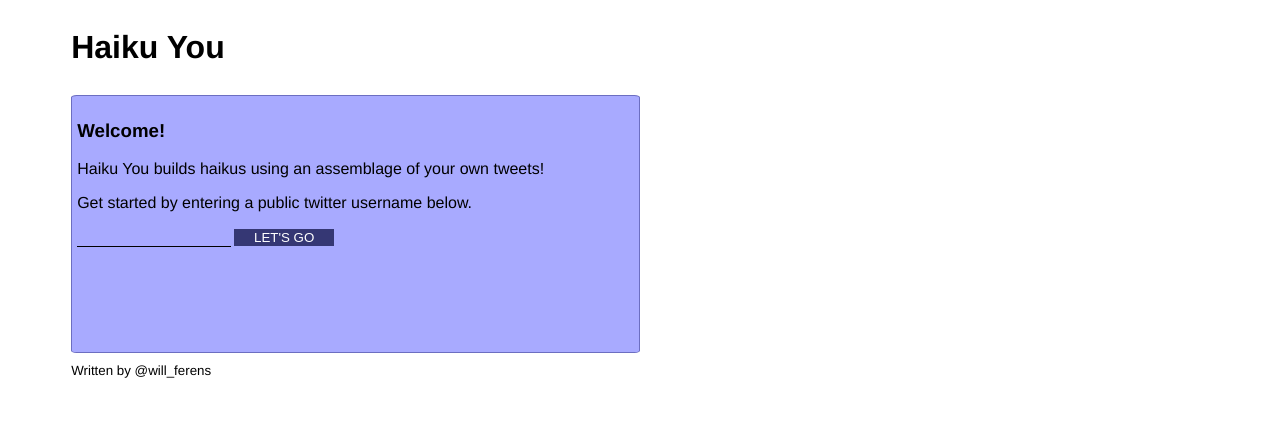
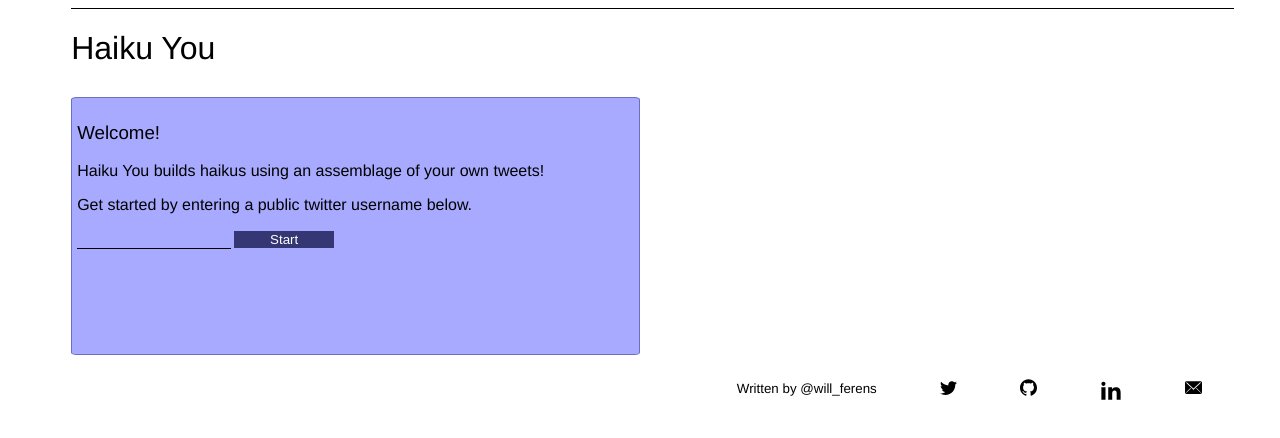
Before and after one commit to will-ferens/haiku-you, a React (Create React App) app in the folder app/: page / in a window 1280 px wide. Shown: the top 438 px of the page. Built offline with nearby package versions, Linux system fonts and the light colour scheme.

Commit message:
added animations, changed component layout, added footer meat, finalized styles, launching

```diff
--- /dev/null
+++ b/app/src/Constants.js
@@ -0,0 +1,7 @@
+export const ICONS = {
+    'TWITTER': 'M1024 226.4c-37.6 16.8-78.2 28-120.6 33 43.4-26 76.6-67.2 92.4-116.2-40.6 24-85.6 41.6-133.4 51-38.4-40.8-93-66.2-153.4-66.2-116 0-210 94-210 210 0 16.4 1.8 32.4 5.4 47.8-174.6-8.8-329.4-92.4-433-219.6-18 31-28.4 67.2-28.4 105.6 0 72.8 37 137.2 93.4 174.8-34.4-1-66.8-10.6-95.2-26.2 0 0.8 0 1.8 0 2.6 0 101.8 72.4 186.8 168.6 206-17.6 4.8-36.2 7.4-55.4 7.4-13.6 0-26.6-1.4-39.6-3.8 26.8 83.4 104.4 144.2 196.2 146-72 56.4-162.4 90-261 90-17 0-33.6-1-50.2-3 93.2 59.8 203.6 94.4 322.2 94.4 386.4 0 597.8-320.2 597.8-597.8 0-9.2-0.2-18.2-0.6-27.2 41-29.4 76.6-66.4 104.8-108.6z',
+    'LINKEDIN': 'M384 384h177.106v90.782h2.532c24.64-44.194 84.958-90.782 174.842-90.782 186.946 0 221.52 116.376 221.52 267.734v308.266h-184.61v-273.278c0-65.184-1.334-149.026-96.028-149.026-96.148 0-110.82 70.986-110.82 144.292v278.012h-184.542v-576z M64 384h192v576h-192v-576z M256 224c0 53.019-42.981 96-96 96s-96-42.981-96-96c0-53.019 42.981-96 96-96s96 42.981 96 96z',
+    'GITHUB': 'M512.008 12.642c-282.738 0-512.008 229.218-512.008 511.998 0 226.214 146.704 418.132 350.136 485.836 25.586 4.738 34.992-11.11 34.992-24.632 0-12.204-0.48-52.542-0.696-95.324-142.448 30.976-172.504-60.41-172.504-60.41-23.282-59.176-56.848-74.916-56.848-74.916-46.452-31.778 3.51-31.124 3.51-31.124 51.4 3.61 78.476 52.766 78.476 52.766 45.672 78.27 119.776 55.64 149.004 42.558 4.588-33.086 17.852-55.68 32.506-68.464-113.73-12.942-233.276-56.85-233.276-253.032 0-55.898 20.004-101.574 52.76-137.428-5.316-12.9-22.854-64.972 4.952-135.5 0 0 43.006-13.752 140.84 52.49 40.836-11.348 84.636-17.036 128.154-17.234 43.502 0.198 87.336 5.886 128.256 17.234 97.734-66.244 140.656-52.49 140.656-52.49 27.872 70.528 10.35 122.6 5.036 135.5 32.82 35.856 52.694 81.532 52.694 137.428 0 196.654-119.778 239.95-233.79 252.624 18.364 15.89 34.724 47.046 34.724 94.812 0 68.508-0.596 123.644-0.596 140.508 0 13.628 9.222 29.594 35.172 24.566 203.322-67.776 349.842-259.626 349.842-485.768 0-282.78-229.234-511.998-511.992-511.998z',
+    'EMAIL': 'M928 128h-832c-53.024 0-96 42.976-96 96v576c0 52.992 42.976 96 96 96h832c53.024 0 96-43.008 96-96v-576c0-53.024-42.976-96-96-96zM87.712 831.68l-23.392-23.424 263.968-263.936 23.392 23.424-263.968 263.936zM936.288 831.68l-263.968-263.936 23.392-23.424 263.968 263.936-23.392 23.424zM544 618.4v21.6h-64v-21.6l-415.904-385.6 40.704-40.704 407.2 377.536 407.2-377.536 40.704 40.704-415.904 385.6z'
+
+}
--- a/app/src/components/Footer.js
+++ b/app/src/components/Footer.js
@@ -1,9 +1,38 @@
 import React from 'react'
-
+import {ICONS} from '../Constants'
 const Footer = () => {
     return (
         <footer>
-            <small>Written by @will_ferens</small>
+
+            <ul className="links" >
+                <li> <small>Written by @will_ferens</small></li>
+                <li className="nav-item">
+                    <a href="https://twitter.com/will_ferens" target="_blank">
+                    <svg width="17" height="17" viewBox="0 0 1024 1024" >
+                        <path d={ICONS.TWITTER}></path>
+                    </svg>
+                    </a>
+                </li>
+                <li className="nav-item">
+                    <a href="https://github.com/will-ferens" target="_blank"><svg width="17" height="17" viewBox="0 0 1024 1024">
+                    <path d={ICONS.GITHUB}></path>
+                    </svg></a>
+                </li>
+                <li className="nav-item">
+                    <a href="https://www.linkedin.com/in/will-ferens/" target="_blank">
+                    <svg width="22" height="22" viewBox="0 0 1024 1024">
+                        <path d={ICONS.LINKEDIN}></path>
+                    </svg>
+                    </a>
+                </li>
+                <li className="nav-item">
+                    <a href="mailto:will.ferens@gmail.com">
+                    <svg width="17" height="17" viewBox="0 0 1024 1024">
+                        <path d={ICONS.EMAIL}></path>
+                    </svg>
+                    </a>
+                </li>
+            </ul>
         </footer>
     )
 }
--- a/app/src/components/Happy.js
+++ b/app/src/components/Happy.js
@@ -1,9 +1,8 @@
 import React from 'react'
-import { Transition, CSSTransition, TransitionGroup } from 'react-transition-group'
 
 const Welcome = () => {
     return (
-        <div className="instructions">
+        <div className="enter">
             <h3>Happy Haiku!</h3>
             <p>Refresh the page to see your tweet live on the stream at @haiku_you19</p>
             <p>Follow and share your beautiful work!</p>
--- a/app/src/components/Input.js
+++ b/app/src/components/Input.js
@@ -140,7 +140,7 @@ class Input extends Component {
 
         return (
         <section className="main">
-            <section className="user-side">
+            <section className="user-side" className="enter">
                 <Instructions render={this.state.renderInstructions} />
                 <div className="input">
                     <form ref={(input) => this.userForm = input}
@@ -150,11 +150,12 @@ class Input extends Component {
                         type="text" htmlFor="username"
                         name="username" id="username" />
                         <button
-                        type="submit" id="submit-button" >LET'S GO</button>
+                        type="submit" id="submit-button" className="enter">Start</button>
                     </form>
                     {this.errorHandle(this.state.error)}
                 </div>
-                    <Output passRenderInstructions={this.passRenderInstructions}
+                    <Output
+                    passRenderInstructions={this.passRenderInstructions}
                     haiku={this.state.haiku}
                     visible={this.state.visibleHaiku} />
             </section>
--- a/app/src/components/Instructions.js
+++ b/app/src/components/Instructions.js
@@ -1,11 +1,12 @@
-import React, { Component } from 'react'
+import React from 'react'
+
 import Welcome from './Welcome'
 import Perfect from './Perfect'
 import Happy from './Happy'
-class Instructions extends Component {
 
-    renderInstructions(instructionNumber) {
-        switch(instructionNumber) {
+const Instructions = ({render}) => {
+
+        switch(render) {
             case 1:
                 return <Welcome />
             case 2:
@@ -15,39 +16,12 @@ class Instructions extends Component {
             default:
                 return <div/>
         }
-    }
-    render () {
+
         return (
             <div>
-            {this.renderInstructions(this.props.render)}
+                {this.renderInstructions(this.props.render)}
             </div>
         )
-
-    }
-
-    // renderInit() {
-    //     return (
-
-    //     )
-    // }
-    // renderSecond(){
-    //     return (
-    //     <div className="instructions">
-    //         <h3>I'm not perfect!</h3>
-    //         <p>Sometimes I'll grab a tweet without enough syllables, and other times I miscount.</p>
-    //         <p>Help out by editing your poem! Or is it already perfect? Hit tweet!</p>
-    //     </div>
-    //     )
-    // }
-    // renderThird(){
-    //     return (
-    //     <div className="instructions">
-    //         <h3>Happy Haiku!</h3>
-    //         <p>Refresh the page to see your tweet live on the stream at @haiku_you19</p>
-    //         <p>Follow and share your beautiful work!</p>
-    //     </div>
-    //     )
-    // }
 }
 
 export default Instructions
--- a/app/src/components/Perfect.js
+++ b/app/src/components/Perfect.js
@@ -1,9 +1,8 @@
 import React from 'react'
-import { TransitionGroup } from 'react-transition-group'
 
 const Perfect = () => {
     return (
-            <div className="instructions">
+            <div className="enter">
             <h3>I'm not perfect!</h3>
             <p>Sometimes I'll grab a tweet without enough syllables, and other times I miscount.</p>
             <p>Help out by editing your poem! Or is it already perfect? Hit tweet!</p>
--- a/app/src/components/Welcome.js
+++ b/app/src/components/Welcome.js
@@ -1,9 +1,8 @@
 import React from 'react'
-import { Transition, CSSTransition, TransitionGroup } from 'react-transition-group'
 
 const Welcome = () => {
     return (
-        <div className="instructions">
+        <div className="enter">
             <h3>Welcome!</h3>
             <p>Haiku You builds haikus using an assemblage of your own tweets!</p>
             <p>Get started by entering a public twitter username below.</p>
--- a/app/src/index.css
+++ b/app/src/index.css
@@ -4,11 +4,19 @@ body {
   background-color: white;
 }
 
-
 .App {
   display: grid;
   grid-template-columns: 3% 45% 45% 3%;
   grid-gap: 2%;
+}
+h1 {
+  font-weight: 250;
+}
+header {
+  border-top: 1px solid black;
+}
+h3 {
+  font-weight: 250;
 }
 /* HEADER =================================== */
 header {
@@ -48,7 +56,12 @@ header {
   font-kerning: 300;
   margin-left: 3px;
 }
-
+#submit-button:hover {
+  background-color: transparent;
+  color: #353774;
+  transition: .3s;
+  border: solid 1px white;
+}
 .button {
   width: 100px;
   color: white;
@@ -80,33 +93,71 @@ header {
   color: white;
 }
 /* HAIKU =================================== */
+.haiku-card {
+  display: grid;
+}
+.user-haiku {
+  outline: none;
+  resize: none;
+  height: 60px;
+  width: 120px;
 
+}
+#tweet-button{
+  grid-row: 3
+}
+#edit-button{
+  grid-row: 3
+}
 /* INSTRUCTIONS ================================= */
-.fade-in-enter {
-  opacity: 0.01;
+.enter {
+  opacity:0;
+  -webkit-animation:fadeIn ease-in 1;
+  -moz-animation:fadeIn ease-in 1;
+  animation:fadeIn ease-in 1;
+
+  -webkit-animation-fill-mode:forwards;
+  -moz-animation-fill-mode:forwards;
+  animation-fill-mode:forwards;
+
+  -webkit-animation-duration:1s;
+  -moz-animation-duration:1s;
+  animation-duration:1s;
 }
 
-.fade-in-enter.fade-in-enter-active {
-  opacity: 1;
-  transition: opacity 500ms ease-in;
-}
-
-.fade-in-leave {
-  opacity: 1;
-}
-
-.fade-in-leave.fade-in-leave-active {
-  opacity: 0.01;
-  transition: opacity 300ms ease-in;
-}
+@-webkit-keyframes fadeIn { from { opacity:0; } to { opacity:1; } }
+@-moz-keyframes fadeIn { from { opacity:0; } to { opacity:1; } }
+@keyframes fadeIn { from { opacity:0; } to { opacity:1; } }
 .twitter-stream {
   grid-column: 3;
   grid-row: 2;
 
 }
+/* FOOTER ===============================*/
+
+.links {
+  display: flex;
+  list-style: none;
+  justify-content: space-around;
+}
+
+.nav-item a {
+  text-decoration: none;
+  color: black;
+  fill: black;
+}
+.nav-item a:visited {
+  text-decoration: none;
+  color: #A8AAFF;
+}
+.nav-item a:hover {
+  color: #DAF1D8;
+  fill: #A8AAFF;
+  transition: .3s;
+}
 
 footer {
-  grid-column: 2 / 4;
+  grid-column: 3 / 4;
   grid-row: 3;
 }
 
@@ -131,6 +182,12 @@ footer {
 
   }
   footer {
+    grid-column: 2 / 4;
     grid-row: 4;
   }
+  .links {
+    display: flex;
+    list-style: none;
+
+  }
 }
```
Also changed, not shown: app/src/components/Haiku.js (+8 -5 lines).
